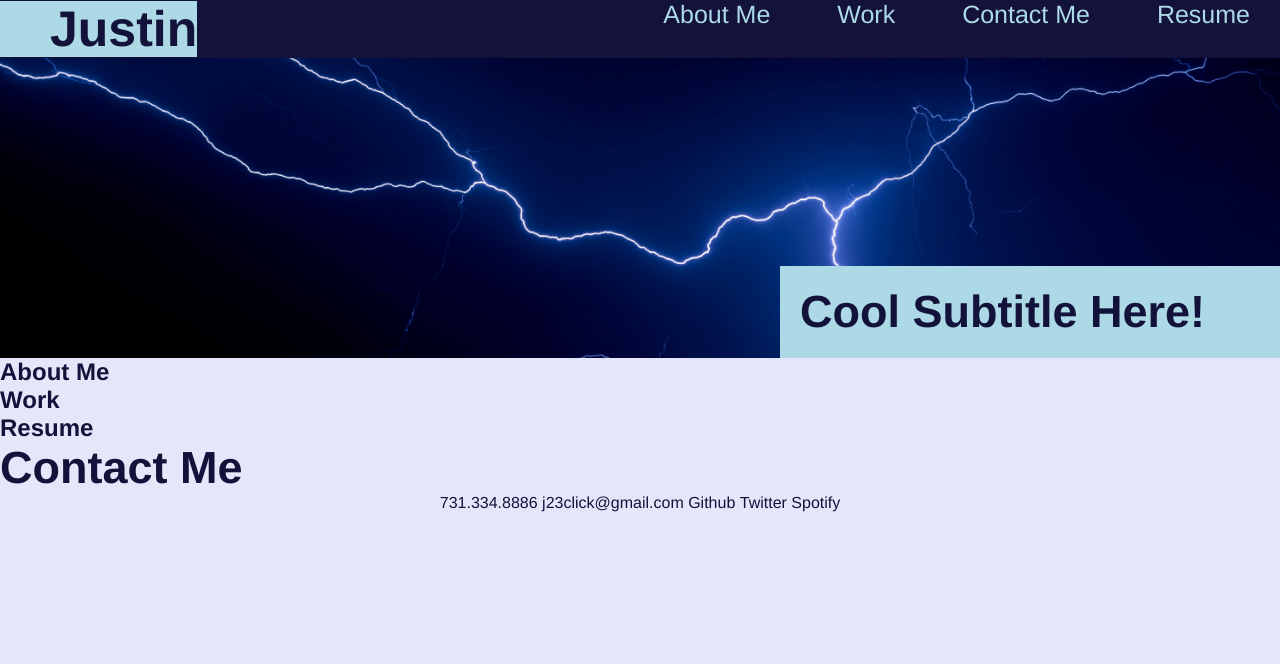
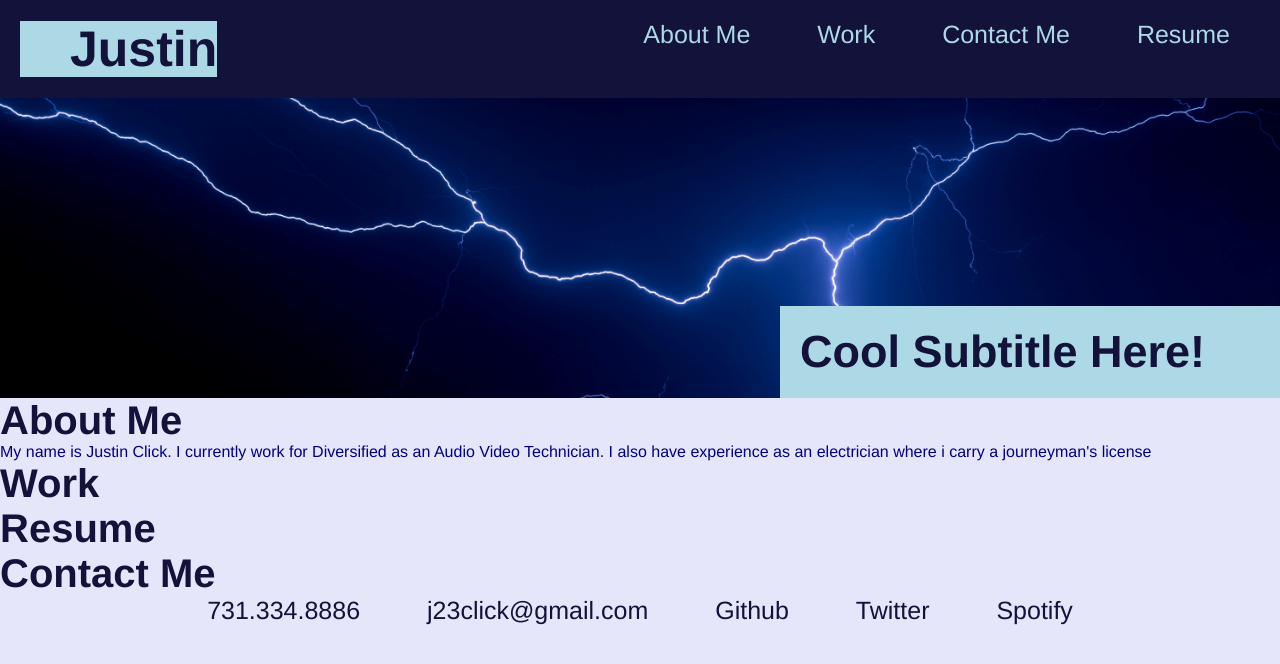
Before and after one commit to j23click/my-portfolio, a plain HTML site: page index.html in a window 1280 px wide. Drawn offline with Linux system fonts and the light colour scheme.

Commit message:
font sizes

```diff
--- a/assets/css/style.css
+++ b/assets/css/style.css
@@ -13,6 +13,7 @@ body {
 
 header {
     background-color: rgb(18, 18, 59);
+    padding: 20px 20px;
 }
 
 header h1 {
@@ -73,6 +74,7 @@ header nav ul li a {
 
 section h2 {
     color:rgb(18, 18, 59);
+    font-size: 40px;
 }
 
 
@@ -82,7 +84,7 @@ footer {
 }
 
 footer h2 {
-    font-size: 45px;
+    font-size: 40px;
 }
 
 footer nav {
@@ -93,9 +95,10 @@ footer nav {
 footer ul li {
     display: inline;
     text-align: center;
+
 }
 
-footer nav ul li a {
+footer nav ul li {
     margin: 0 30px;
     font-weight: lighter;
     font-size: 25px;
--- a/index.html
+++ b/index.html
@@ -47,6 +47,9 @@
         <!-- "about me" section -->
         <section>
             <h2> About Me</h2>
+                <p>
+                    My name is Justin Click. I currently work for Diversified as an Audio Video Technician. I also have experience as an electrician where i carry a journeyman's license
+                </p>
         </section>
 
         <!-- "work" section -->
```
